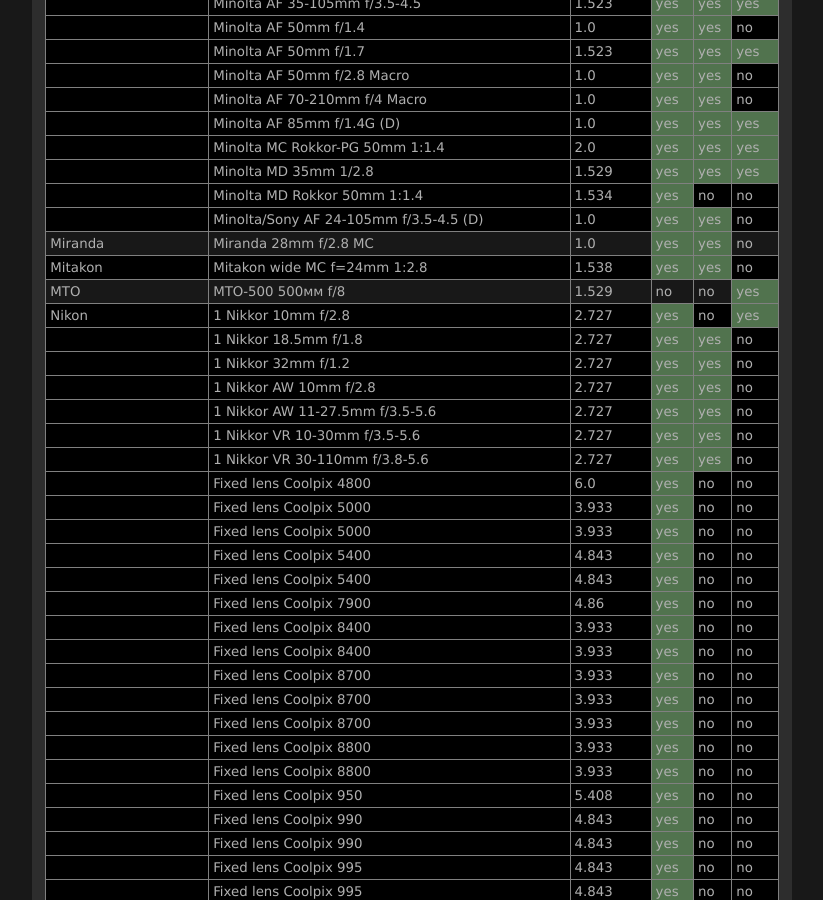
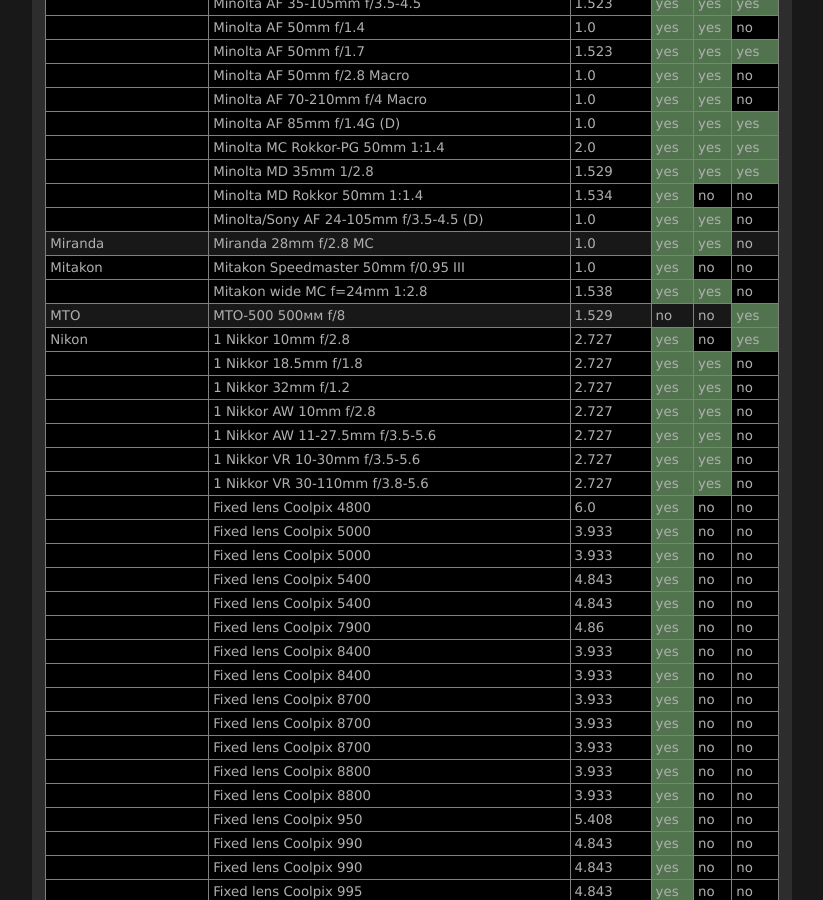
Before and after one commit to lensfun/lensfun.github.io, a Jekyll site: the page built from _posts/lenslist/2999-12-31-Lenslist-master.md, in a window 1280 px wide and 900 px high, scrolled down 9714 px. Shown: the whole window, without its empty margins (284-1107 px from the left). Built offline with Jekyll 4.4.1, drawn with Linux system fonts in a browser that asks for light colours.

Commit message:
Update master lens list from GitHub Actions

```diff
--- a/_posts/lenslist/2999-12-31-Lenslist-master.md
+++ b/_posts/lenslist/2999-12-31-Lenslist-master.md
@@ -403,7 +403,8 @@ This list was generated on 2022-11-01 from current Lensfun sources. Your Lensfun
 <tr class="lenslist-bg1"><td></td><td>Minolta MD Rokkor 50mm 1:1.4</td><td>1.534</td><td class="lenslist-highlight lenslist-check">yes</td><td class="lenslist-check">no</td><td class="lenslist-check">no</td></tr>
 <tr class="lenslist-bg1"><td></td><td>Minolta/Sony AF 24-105mm f/3.5-4.5 (D)</td><td>1.0</td><td class="lenslist-highlight lenslist-check">yes</td><td class="lenslist-highlight lenslist-check">yes</td><td class="lenslist-check">no</td></tr>
 <tr class="lenslist-bg2"><td>Miranda</td><td>Miranda 28mm f/2.8 MC</td><td>1.0</td><td class="lenslist-highlight lenslist-check">yes</td><td class="lenslist-highlight lenslist-check">yes</td><td class="lenslist-check">no</td></tr>
-<tr class="lenslist-bg1"><td>Mitakon</td><td>Mitakon wide MC f=24mm 1:2.8</td><td>1.538</td><td class="lenslist-highlight lenslist-check">yes</td><td class="lenslist-highlight lenslist-check">yes</td><td class="lenslist-check">no</td></tr>
+<tr class="lenslist-bg1"><td>Mitakon</td><td>Mitakon Speedmaster 50mm f/0.95 III</td><td>1.0</td><td class="lenslist-highlight lenslist-check">yes</td><td class="lenslist-check">no</td><td class="lenslist-check">no</td></tr>
+<tr class="lenslist-bg1"><td></td><td>Mitakon wide MC f=24mm 1:2.8</td><td>1.538</td><td class="lenslist-highlight lenslist-check">yes</td><td class="lenslist-highlight lenslist-check">yes</td><td class="lenslist-check">no</td></tr>
 <tr class="lenslist-bg2"><td>MTO</td><td>МТО-500 500мм f/8</td><td>1.529</td><td class="lenslist-check">no</td><td class="lenslist-check">no</td><td class="lenslist-highlight lenslist-check">yes</td></tr>
 <tr class="lenslist-bg1"><td>Nikon</td><td>1 Nikkor 10mm f/2.8</td><td>2.727</td><td class="lenslist-highlight lenslist-check">yes</td><td class="lenslist-check">no</td><td class="lenslist-highlight lenslist-check">yes</td></tr>
 <tr class="lenslist-bg1"><td></td><td>1 Nikkor 18.5mm f/1.8</td><td>2.727</td><td class="lenslist-highlight lenslist-check">yes</td><td class="lenslist-highlight lenslist-check">yes</td><td class="lenslist-check">no</td></tr>
```
